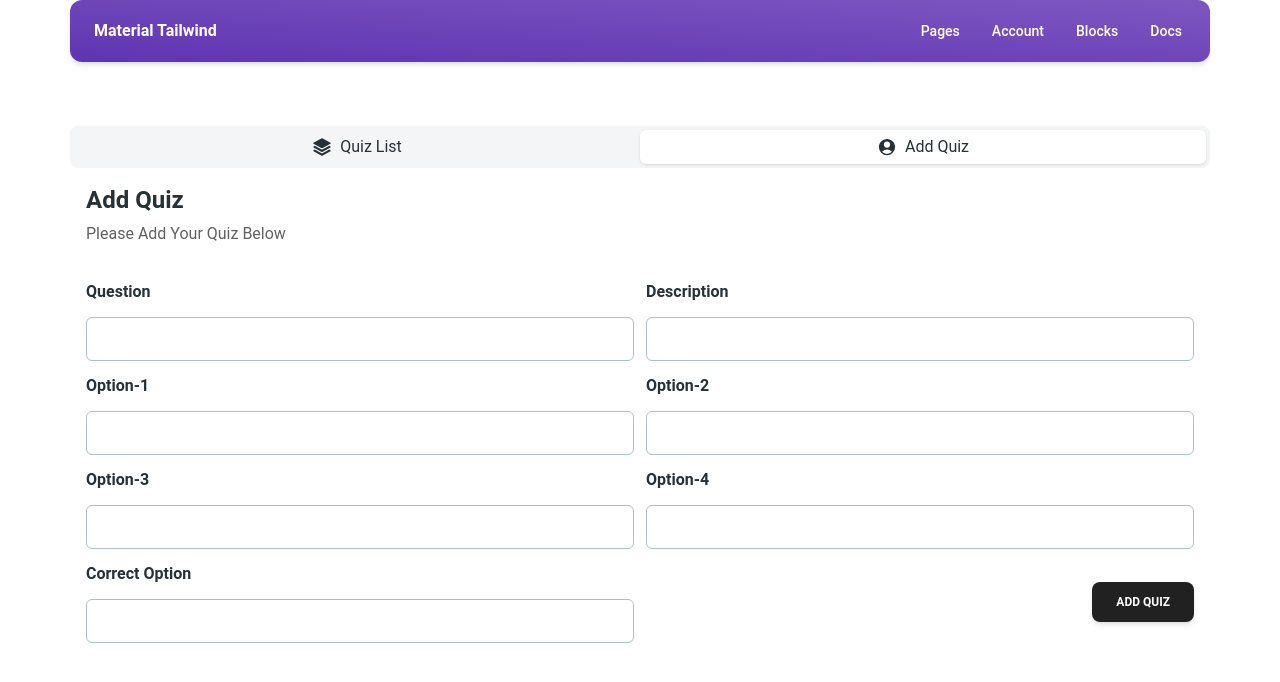
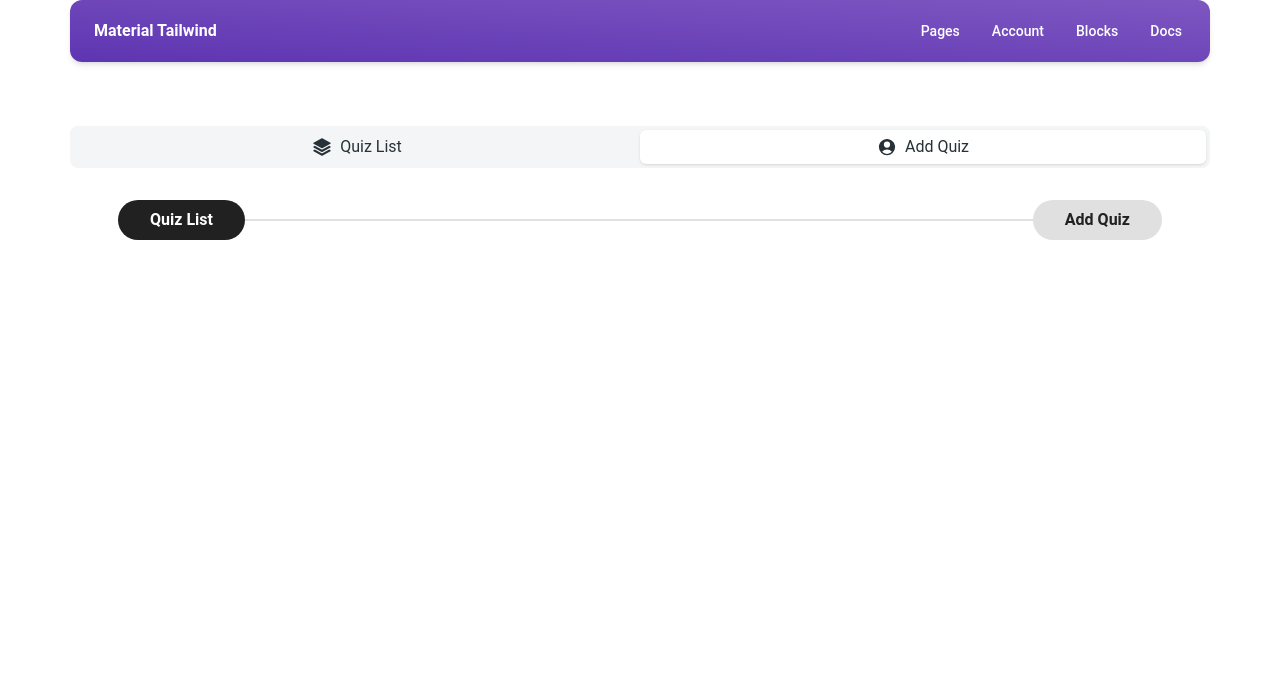
Before and after one commit to oliullah05/Quiz-App-Redux, a React (Vite) app: page / in a window 1280 px wide. Both pictures are taken after a click on the tab "Add Quiz". Shown: the top 682 px of the page. Built offline with nearby package versions, Linux system fonts and the light colour scheme.

Commit message:
stepper Slice done

```diff
--- a/src/components/addQuizForm/AddQuizForm.tsx
+++ b/src/components/addQuizForm/AddQuizForm.tsx
@@ -137,7 +137,7 @@ import {
          </div>
 
 
-<div className="flex items-center items-end justify-end">
+<div className="flex items-end justify-end">
     <Button  placeholder={""}>Add Quiz</Button>
 </div>
 
--- a/src/components/addQuizForm/Stepper.tsx
+++ b/src/components/addQuizForm/Stepper.tsx
@@ -1,20 +1,22 @@
+import { Step, Stepper } from "@material-tailwind/react";
 import React from "react";
-import { Stepper, Step, Button } from "@material-tailwind/react";
 
 export function DefaultStepper() {
     const [activeStep, setActiveStep] = React.useState(0);
-  const [isLastStep, setIsLastStep] = React.useState(false);
-  const [isFirstStep, setIsFirstStep] = React.useState(false);
 
     return (
         <div className="w-full py-4 px-8">
             <Stepper placeholder={""}
                 activeStep={activeStep}
-        isLastStep={(value) => setIsLastStep(value)}
-        isFirstStep={(value) => setIsFirstStep(value)}
             >
-        <Step placeholder={""} onClick={() => setActiveStep(0)}>Quiz List</Step>
-        <Step placeholder={""} onClick={() => setActiveStep(1)}>Add Quiz</Step>
+                <Step className="px-8 w-fit" placeholder={""} onClick={() => setActiveStep(0)}>
+                    Quiz List
+                </Step>
+
+
+                <Step className="px-8 w-fit" placeholder={""} onClick={() => setActiveStep(1)}>
+                    Add Quiz
+                </Step>
             </Stepper>
         </div>
     );
--- a/src/components/tabs/Tabs.tsx
+++ b/src/components/tabs/Tabs.tsx
@@ -13,6 +13,7 @@ import {
 } from "@heroicons/react/24/solid";
 import { QuizCard } from "../quizCard/Card";
 import { AddQuizForm } from "../addQuizForm/AddQuizForm";
+import { DefaultStepper } from "../addQuizForm/Stepper";
 
 export function TabsWithIcon() {
   const data = [
@@ -26,7 +27,7 @@ export function TabsWithIcon() {
       label: "Add Quiz",
       value: "add-quiz",
       icon: UserCircleIcon,
-      desc: <AddQuizForm></AddQuizForm>,
+      desc: <DefaultStepper></DefaultStepper>,
     }
   ];
   return (
--- /dev/null
+++ b/src/redux/features/stepper/stepperSlice.ts
@@ -0,0 +1,25 @@
+import { createSlice } from "@reduxjs/toolkit"
+
+
+
+type TInitialState ={
+    activeStep:number
+}
+
+const initialState:TInitialState = {
+    activeStep:0
+}
+
+const stepperSlice = createSlice({
+    initialState,
+    name:"stepper",
+   reducers:{
+    setActiveStep:(state,action)=>{
+     state.activeStep=action.payload
+    }
+   }
+})
+
+export const {setActiveStep}=stepperSlice.actions
+
+export default stepperSlice.reducer
```
Lines whose indentation alone changed are shown as unchanged.
